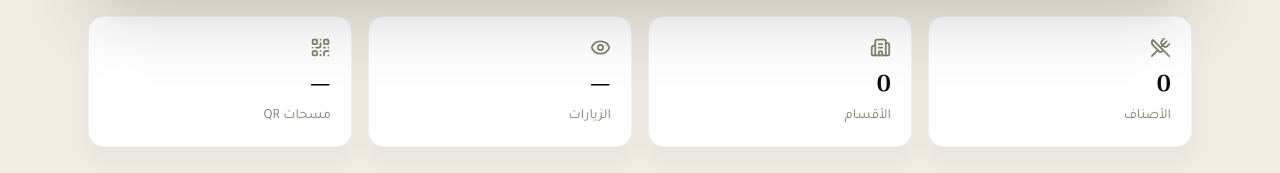
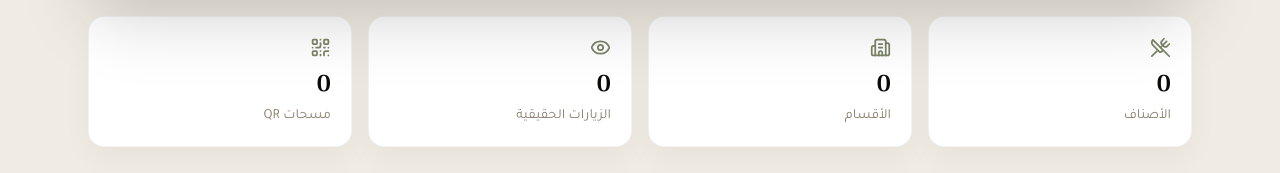
Before and after one commit to 1moalim1all1-cyber/Qr-Code, a React (Vite) app: page /dashboard in a window 1280 px wide. Shown: the part 407-580 px from the top of the page. Built offline with nearby package versions, Linux system fonts and the light colour scheme; no server answers; the database is empty; sample sign-in values are in the browser's storage.

Commit message:
Show real visit and QR scan counts

```diff
--- a/src/pages/owner/DashboardPage.tsx
+++ b/src/pages/owner/DashboardPage.tsx
@@ -10,6 +10,7 @@ import { signOut } from '@/services/auth'
 import { getRestaurantByOwner } from '@/services/restaurants'
 import { listCategories } from '@/services/categories'
 import { listProducts } from '@/services/products'
+import { getVisitStats } from '@/services/visits'
 import type { Restaurant } from '@/types/database'
 
 const SUPPORT_WHATSAPP = '201039177959'
@@ -35,6 +36,8 @@ export default function DashboardPage() {
   const [error, setError] = useState<string | null>(null)
   const [categoryCount, setCategoryCount] = useState(0)
   const [productCount, setProductCount] = useState(0)
+  const [visitCount, setVisitCount] = useState(0)
+  const [qrScanCount, setQrScanCount] = useState(0)
   const [copied, setCopied] = useState(false)
   const subscriptionEnd = profile?.subscription_end || restaurant?.subscription_end || null
   const [countdown, setCountdown] = useState(() => getCountdown(subscriptionEnd))
@@ -45,12 +48,15 @@ export default function DashboardPage() {
       .then(async (r) => {
         setRestaurant(r)
         if (!r) return
-        const [cats, products] = await Promise.all([
+        const [cats, products, visitStats] = await Promise.all([
           listCategories(r.id).catch(() => []),
           listProducts(r.id).catch(() => []),
+          getVisitStats(r.id).catch(() => ({ visits: 0, qrScans: 0 })),
         ])
         setCategoryCount(cats.length)
         setProductCount(products.length)
+        setVisitCount(visitStats.visits)
+        setQrScanCount(visitStats.qrScans)
       })
       .catch((err) => setError(err instanceof Error ? err.message : 'حصل خطأ، حاول تاني'))
   }, [user])
@@ -76,7 +82,8 @@ export default function DashboardPage() {
 
   const shareUrl = useMemo(() => {
     if (!menuUrl) return '#'
-    const text = `شوف منيو ${restaurant?.name || 'النشاط'} هنا: ${menuUrl}`
+    const sharedMenuUrl = `${menuUrl}?src=share`
+    const text = `شوف منيو ${restaurant?.name || 'النشاط'} هنا: ${sharedMenuUrl}`
     return `https://wa.me/?text=${encodeURIComponent(text)}`
   }, [menuUrl, restaurant?.name])
 
@@ -157,8 +164,8 @@ export default function DashboardPage() {
         <div className="grid sm:grid-cols-2 lg:grid-cols-4 gap-4 mb-7">
           <Metric icon={UtensilsCrossed} label="الأصناف" value={productCount} />
           <Metric icon={Building2} label="الأقسام" value={categoryCount} />
-          <Metric icon={Eye} label="الزيارات" value="—" />
-          <Metric icon={QrCode} label="مسحات QR" value="—" />
+          <Metric icon={Eye} label="الزيارات الحقيقية" value={visitCount} />
+          <Metric icon={QrCode} label="مسحات QR" value={qrScanCount} />
         </div>
 
         <div className="grid sm:grid-cols-2 lg:grid-cols-4 gap-4">
```
